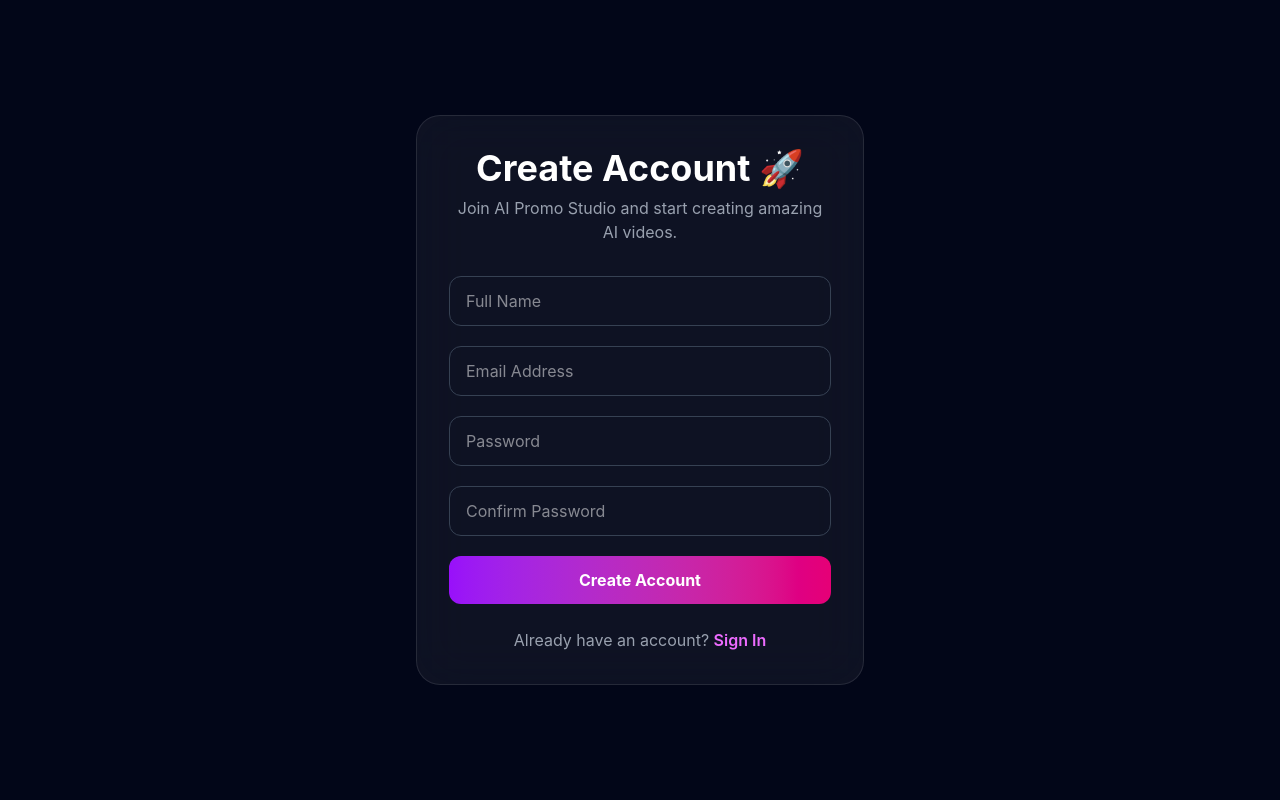
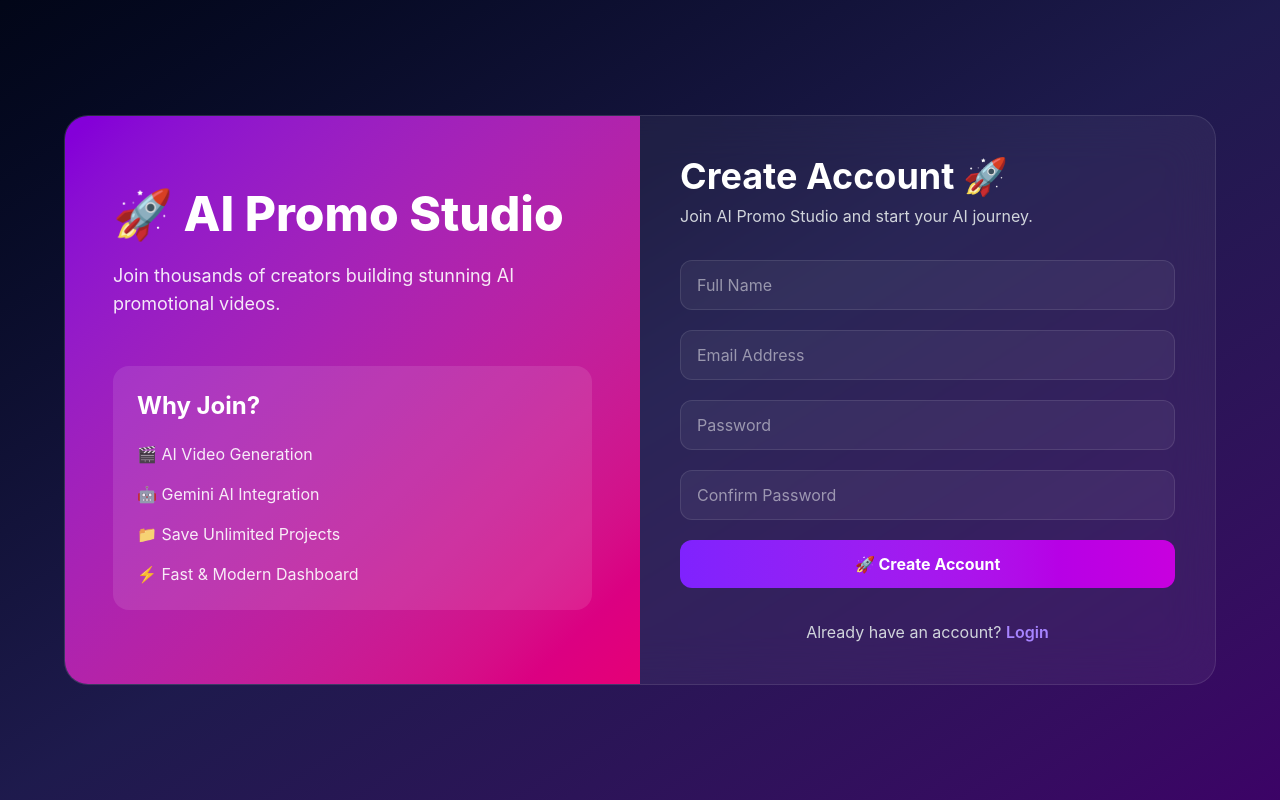
Before and after one commit to VINOTHINI-C/AI-Promo-Studio, a React app in the folder frontend/: page /register in a window 1280 px wide. Built offline with nearby package versions, Linux system fonts and the light colour scheme; no server answers; the HTML template or start-up script is replaced by a standard one.

Commit message:
feat: complete authentication module with password reset

```diff
--- a/frontend/src/components/DashboardNavbar.jsx
+++ b/frontend/src/components/DashboardNavbar.jsx
@@ -1,6 +1,21 @@
-import { Link } from "react-router-dom";
+import { Link, useNavigate } from "react-router-dom";
+import { signOut } from "firebase/auth";
+import { auth } from "../firebase/firebase";
 
 function DashboardNavbar() {
+  const navigate = useNavigate();
+
+const handleLogout = async () => {
+  try {
+    await signOut(auth);
+
+    alert("Logged out successfully 👋");
+
+    navigate("/login");
+  } catch (error) {
+    alert(error.message);
+  }
+};
   return (
     <nav className="sticky top-0 z-50 flex items-center justify-between border-b border-white/10 bg-white/5 px-8 py-4 backdrop-blur-xl">
 
@@ -17,9 +32,12 @@
           👋 Welcome, Vinothini
         </div>
 
-        <button className="rounded-xl bg-gradient-to-r from-red-500 to-pink-600 px-5 py-2 font-semibold text-white transition duration-300 hover:scale-105">
-          Logout
-        </button>
+        <button
+  onClick={handleLogout}
+  className="rounded-xl bg-gradient-to-r from-red-500 to-pink-600 px-5 py-2 font-semibold text-white transition duration-300 hover:scale-105"
+>
+  Logout
+</button>
 
       </div>
 
--- a/frontend/src/pages/ForgotPassword.jsx
+++ b/frontend/src/pages/ForgotPassword.jsx
@@ -1,7 +1,84 @@
+import { useState } from "react";
+import { Link } from "react-router-dom";
+import { sendPasswordResetEmail } from "firebase/auth";
+import { auth } from "../firebase/firebase";
+
 function ForgotPassword() {
+  const [email, setEmail] = useState("");
+
+  const handleReset = async (e) => {
+  e.preventDefault();
+
+  if (!email) {
+    alert("Please enter your email.");
+    return;
+  }
+
+  try {
+    await sendPasswordResetEmail(auth, email);
+
+    alert("✅ Password reset link has been sent to your email.");
+
+    setEmail("");
+  } catch (error) {
+    alert(error.message);
+  }
+};
+
   return (
-    <div className="min-h-screen flex items-center justify-center bg-slate-950 text-white">
-      <h1 className="text-4xl font-bold">Forgot Password Page</h1>
+    <div className="flex min-h-screen items-center justify-center bg-gradient-to-br from-slate-950 via-indigo-950 to-purple-950 px-6">
+
+      <div className="w-full max-w-md rounded-3xl border border-white/10 bg-white/5 p-8 backdrop-blur-xl">
+
+        <div className="mb-6 text-center">
+
+          <div className="mb-4 text-6xl">
+            🔐
+          </div>
+
+          <h1 className="text-4xl font-bold text-white">
+            Forgot Password?
+          </h1>
+
+          <p className="mt-3 text-gray-300">
+            Don't worry! Enter your email address and we'll send you a password reset link.
+          </p>
+
+        </div>
+
+        <form onSubmit={handleReset} className="space-y-5">
+
+          <input
+            type="email"
+            placeholder="Enter your email"
+            value={email}
+            onChange={(e) => setEmail(e.target.value)}
+            required
+            className="w-full rounded-xl border border-white/10 bg-white/5 px-4 py-3 text-white placeholder-gray-400 outline-none focus:border-violet-500"
+          />
+
+          <button
+            type="submit"
+            className="w-full rounded-xl bg-gradient-to-r from-violet-600 to-fuchsia-600 py-3 font-bold text-white transition duration-300 hover:scale-105"
+          >
+            📩 Send Reset Link
+          </button>
+
+        </form>
+
+        <div className="mt-8 text-center">
+
+          <Link
+            to="/login"
+            className="font-medium text-violet-300 transition hover:text-white"
+          >
+            ← Back to Login
+          </Link>
+
+        </div>
+
+      </div>
+
     </div>
   );
 }
--- a/frontend/src/pages/Register.jsx
+++ b/frontend/src/pages/Register.jsx
@@ -5,10 +5,12 @@
 
 function Register() {
   const navigate = useNavigate();
+
   const [name, setName] = useState("");
   const [email, setEmail] = useState("");
   const [password, setPassword] = useState("");
   const [confirmPassword, setConfirmPassword] = useState("");
+
   const handleRegister = async (e) => {
     e.preventDefault();
 
@@ -29,27 +31,57 @@
   };
 
   return (
-    <div className="flex min-h-screen items-center justify-center bg-slate-950 px-6">
+    <div className="flex min-h-screen items-center justify-center bg-gradient-to-br from-slate-950 via-indigo-950 to-purple-950 px-6">
 
-      <div className="w-full max-w-md rounded-3xl border border-white/10 bg-white/5 p-8 backdrop-blur-xl">
+      <div className="grid w-full max-w-6xl overflow-hidden rounded-3xl border border-white/10 bg-white/5 backdrop-blur-xl md:grid-cols-2">
 
-        <h1 className="mb-2 text-center text-4xl font-bold text-white">
-          Create Account 🚀
+        {/* Left Side */}
+        <div className="hidden flex-col justify-center bg-gradient-to-br from-purple-700 to-pink-600 p-12 md:flex">
+
+          <h1 className="text-5xl font-extrabold text-white">
+            🚀 AI Promo Studio
           </h1>
 
-        <p className="mb-8 text-center text-gray-400">
-          Join AI Promo Studio and start creating amazing AI videos.
+          <p className="mt-6 text-lg text-white/90">
+            Join thousands of creators building stunning AI promotional videos.
           </p>
 
-        <form className="space-y-5" onSubmit={handleRegister}>
+          <div className="mt-12 rounded-2xl bg-white/10 p-6">
 
+            <h3 className="text-2xl font-bold text-white">
+              Why Join?
+            </h3>
+
+            <ul className="mt-5 space-y-4 text-white/90">
+              <li>🎬 AI Video Generation</li>
+              <li>🤖 Gemini AI Integration</li>
+              <li>📁 Save Unlimited Projects</li>
+              <li>⚡ Fast & Modern Dashboard</li>
+            </ul>
+
+          </div>
+
+        </div>
+
+        {/* Right Side */}
+        <div className="p-10">
+
+          <h2 className="text-4xl font-bold text-white">
+            Create Account 🚀
+          </h2>
+
+          <p className="mt-2 text-gray-300">
+            Join AI Promo Studio and start your AI journey.
+          </p>
+
+          <form onSubmit={handleRegister} className="mt-8 space-y-5">
 
             <input
               type="text"
               placeholder="Full Name"
               value={name}
               onChange={(e) => setName(e.target.value)}
-  className="w-full rounded-xl border border-gray-700 bg-transparent px-4 py-3 text-white outline-none focus:border-fuchsia-500"
+              className="w-full rounded-xl border border-white/10 bg-white/5 px-4 py-3 text-white outline-none focus:border-purple-500"
             />
 
             <input
@@ -57,7 +89,7 @@
               placeholder="Email Address"
               value={email}
               onChange={(e) => setEmail(e.target.value)}
-  className="w-full rounded-xl border border-gray-700 bg-transparent px-4 py-3 text-white outline-none focus:border-fuchsia-500"
+              className="w-full rounded-xl border border-white/10 bg-white/5 px-4 py-3 text-white outline-none focus:border-purple-500"
             />
 
             <input
@@ -65,7 +97,7 @@
               placeholder="Password"
               value={password}
               onChange={(e) => setPassword(e.target.value)}
-  className="w-full rounded-xl border border-gray-700 bg-transparent px-4 py-3 text-white outline-none focus:border-fuchsia-500"
+              className="w-full rounded-xl border border-white/10 bg-white/5 px-4 py-3 text-white outline-none focus:border-purple-500"
             />
 
             <input
@@ -73,26 +105,29 @@
               placeholder="Confirm Password"
               value={confirmPassword}
               onChange={(e) => setConfirmPassword(e.target.value)}
-  className="w-full rounded-xl border border-gray-700 bg-transparent px-4 py-3 text-white outline-none focus:border-fuchsia-500"
+              className="w-full rounded-xl border border-white/10 bg-white/5 px-4 py-3 text-white outline-none focus:border-purple-500"
             />
 
             <button
-            className="w-full rounded-xl bg-gradient-to-r from-purple-600 to-pink-600 py-3 font-bold text-white transition hover:scale-105"
+              type="submit"
+              className="w-full rounded-xl bg-gradient-to-r from-violet-600 to-fuchsia-600 py-3 font-bold text-white transition duration-300 hover:scale-105"
             >
-            Create Account
+              🚀 Create Account
             </button>
 
           </form>
 
-        <p className="mt-6 text-center text-gray-400">
+          <p className="mt-8 text-center text-gray-300">
             Already have an account?{" "}
             <Link
               to="/login"
-            className="font-semibold text-fuchsia-400 hover:text-fuchsia-300"
+              className="font-semibold text-violet-400 hover:text-white"
             >
-            Sign In
+              Login
             </Link>
           </p>
+
+        </div>
 
       </div>
 
```
Lines whose indentation alone changed are shown as unchanged.
